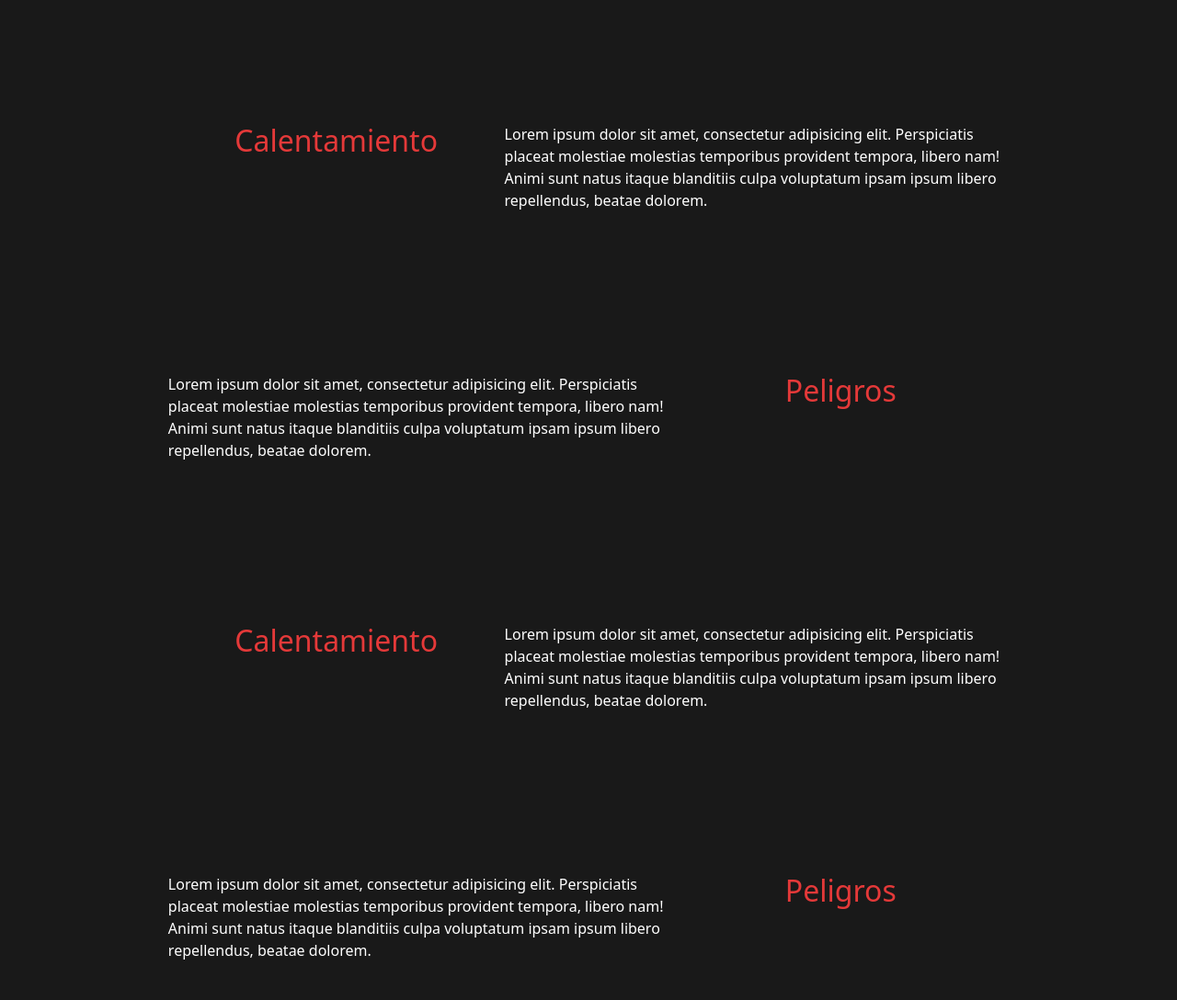
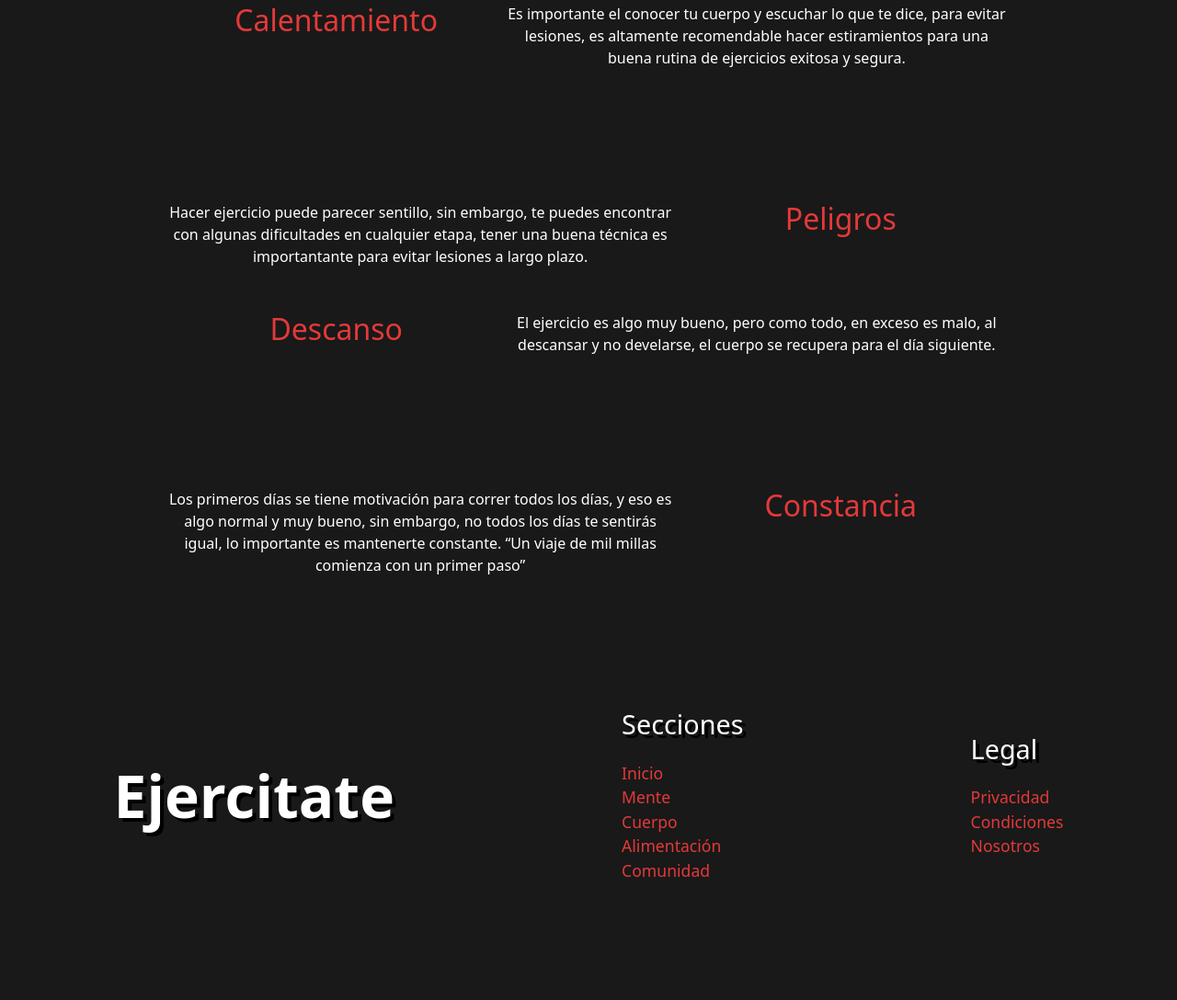
Before and after one commit to R13Axis/ejercitate, a website: page pages/cuerpo.html in a window 1280 px wide. Shown: the part 1123-2211 px from the top of the page at 92% size. Before the commit the page ends 2185 px from the top, so only its background shows below. Drawn offline with nearby package versions, Linux system fonts and the light colour scheme.

Commit message:
Agregué footer, terminé definiciones

```diff
--- a/estilos/custom-sass.scss
+++ b/estilos/custom-sass.scss
@@ -398,7 +398,7 @@ section#empezar {
 
 // FOOTER
 
-footer {
+footer.footer-custom-index {
   background-color: $main-bg;
   color: $text-color-principal-light;
   padding-top: 8em;
@@ -500,7 +500,7 @@ footer {
 }
 
 .custom-contendor-cuerpo-h1 {
-  padding-top: 8em;
+  padding-top: 7.8em;
 }
 
 .h1-custom-cuerpo {
@@ -685,7 +685,7 @@ footer {
       display: grid;
       grid-template-columns: 1fr 2fr 3fr 1fr;
       justify-items: center;
-      padding-top: 10em;
+      padding-top: 2em;
       row-gap: 3em;
     }
 
@@ -693,7 +693,7 @@ footer {
       display: grid;
       grid-template-columns: 1fr 3fr 2fr 1fr;
       justify-items: center;
-      padding-top: 10em;
+      padding-top: 8em;
     }
 
     .heading-cuerpo {
@@ -710,13 +710,26 @@ footer {
 
     .informacion {
       color: $text-color-principal-light;
+      text-align: center;
     }
 
     .informacion-2 {
       grid-column-start: 2;
       color: $text-color-principal-light;
+      text-align: center;
     }
 
+
+
+
+
+
+
+    footer.footer-custom-cuerpo {
+      color: $text-color-principal-light;
+      padding-top: 8em;
+      padding-bottom: 8em;
+    }
 
   // ANIMACIONES
 
--- a/pages/cuerpo.html
+++ b/pages/cuerpo.html
@@ -218,7 +218,7 @@
 
             <p>
 
-              Lorem ipsum dolor sit amet, consectetur adipisicing elit. Perspiciatis placeat molestiae molestias temporibus provident tempora, libero nam! Animi sunt natus itaque blanditiis culpa voluptatum ipsam ipsum libero repellendus, beatae dolorem.
+              Es importante el conocer tu cuerpo y escuchar lo que te dice, para evitar lesiones, es altamente recomendable hacer estiramientos para una buena rutina de ejercicios exitosa y segura.
 
             </p>
 
@@ -232,7 +232,7 @@
 
             <p>
 
-              Lorem ipsum dolor sit amet, consectetur adipisicing elit. Perspiciatis placeat molestiae molestias temporibus provident tempora, libero nam! Animi sunt natus itaque blanditiis culpa voluptatum ipsam ipsum libero repellendus, beatae dolorem.
+              Hacer ejercicio puede parecer sentillo, sin embargo, te puedes encontrar con algunas dificultades en cualquier etapa, tener una buena técnica es importantante para evitar lesiones a largo plazo.
 
             </p>
 
@@ -250,7 +250,7 @@
 
           <div class="heading-cuerpo">
 
-            <h2>Calentamiento</h3>
+            <h2>Descanso</h3>
 
           </div>
 
@@ -258,7 +258,7 @@
 
             <p>
 
-              Lorem ipsum dolor sit amet, consectetur adipisicing elit. Perspiciatis placeat molestiae molestias temporibus provident tempora, libero nam! Animi sunt natus itaque blanditiis culpa voluptatum ipsam ipsum libero repellendus, beatae dolorem.
+              El ejercicio es algo muy bueno, pero como todo, en exceso es malo, al descansar y no develarse, el cuerpo se recupera para el día siguiente.
 
             </p>
 
@@ -272,7 +272,7 @@
 
             <p>
 
-              Lorem ipsum dolor sit amet, consectetur adipisicing elit. Perspiciatis placeat molestiae molestias temporibus provident tempora, libero nam! Animi sunt natus itaque blanditiis culpa voluptatum ipsam ipsum libero repellendus, beatae dolorem.
+              Los primeros días se tiene motivación para correr todos los días, y eso es algo normal y muy bueno, sin embargo, no todos los días te sentirás igual, lo importante es mantenerte constante. <q>Un viaje de mil millas comienza con un primer paso</q>
 
             </p>
 
@@ -280,7 +280,7 @@
 
           <div class="heading-cuerpo-2">
 
-            <h2>Peligros</h3>
+            <h2>Constancia</h3>
 
           </div>
 
@@ -288,6 +288,54 @@
 
 
       </main>
+
+
+
+
+      <footer class="footer-custom-cuerpo">
+
+        <div class="contenedor-flex">
+
+          <div>
+
+            <label class="footer-titulo">Ejercitate</label>
+
+          </div>
+
+          <div>
+
+            <h4 class="footer-secciones">Secciones</h4>
+
+            <div class="flex-links">
+
+            <a class="custom-a-footer">Inicio</a>
+            <a class="custom-a-footer">Mente</a>
+            <a class="custom-a-footer">Cuerpo</a>
+            <a class="custom-a-footer">Alimentación</a>
+            <a class="custom-a-footer">Comunidad</a>
+
+            </div>
+
+          </div>
+
+          <div>
+
+            <h4 class="footer-secciones">Legal</h4>
+
+            <div class="flex-links">
+
+            <a class="custom-a-footer">Privacidad</a>
+            <a class="custom-a-footer">Condiciones</a>
+            <a class="custom-a-footer">Nosotros</a>
+
+            </div>
+
+
+          </div>
+
+        </div>
+
+      </footer>
 
       <script
       src="https://cdn.jsdelivr.net/npm/@popperjs/core@2.11.6/dist/umd/popper.min.js"
```
Also changed, not shown: index.html (+1 -1 lines), estilos/custom-sass.css.
